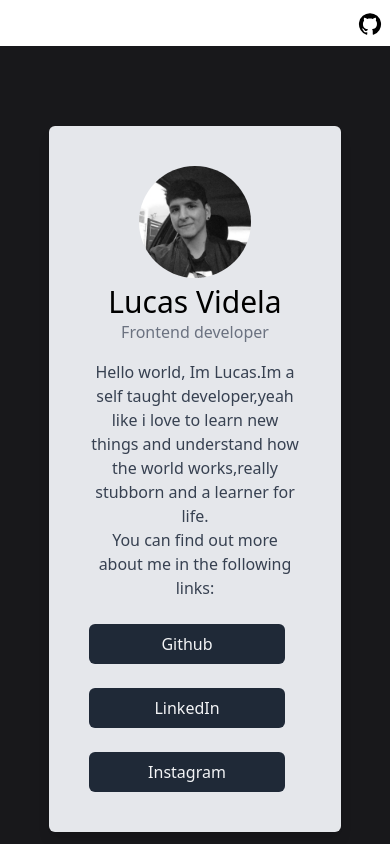
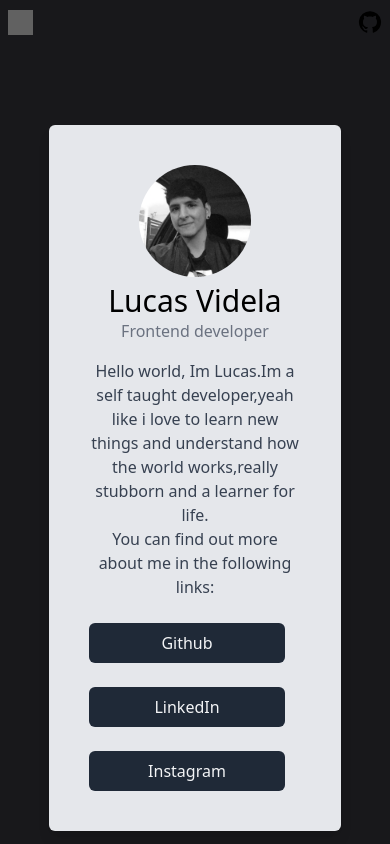
Before and after one commit to lucasvidela94/lucasvidela, a Next.js app: page / in a window 390 px wide. Shown: the top 844 px of the page. Built offline with nearby package versions, Linux system fonts and the light colour scheme; grey boxes are pictures that could not be loaded.

Commit message:
Modified navbar style

```diff
--- a/components/Navigation/Header.nav.jsx
+++ b/components/Navigation/Header.nav.jsx
@@ -1,11 +1,11 @@
-import React from "react";
 import Link from "next/dist/client/link";
 import GitHubIcon from "@mui/icons-material/GitHub";
+import Image from "next/image";
 
 const TextBox = ({ text, url }) => {
   return (
     <a
-      className="block text-white rounded md:bg-transparent md:text-white-700 md:p-0 dark:text-white hover:opacity-10"
+      className="cursor-pointer rounded-md px-4 py-[0.10rem] text-xl text-gray-200 duration-100 hover:bg-zinc-800"
       href={url}
     >
       {text}
@@ -15,19 +15,31 @@ const TextBox = ({ text, url }) => {
 
 const Header = () => {
   return (
-    <nav className="bg-white border-gray-400 px-2 py-2.5 dark:bg-gray-800">
-      <div className="container flex flex-wrap justify-between items-center mx-auto">
+    <div>
+      <nav className=" border-gray-400 px-2 py-2.5 ">
+        <div className="hidden container lg:flex flex-wrap justify-between items-center mx-auto">
           <TextBox text="Home" url="#home" />
           <TextBox text="Acerca de mi " url="#aboutme" />
           <TextBox text="Proyectos" url="#projects" />
           <TextBox text="Contacto" url="#contact" />
           <Link href="https://www.google.com">
             <a target="_blank">
-            <GitHubIcon />
+              <GitHubIcon className="fill-white" />
             </a>
           </Link>
         </div>
+        <div className="flex justify-between lg:hidden">
+          <Image
+            src="/svg/WolfIcon.svg"
+            alt="Logo"
+            width={25}
+            height={25}
+            className="invert"
+          />
+          <GitHubIcon className="fill-white" />
+        </div>
       </nav>
+    </div>
   );
 };
 
```
Lines whose indentation alone changed are shown as unchanged.
